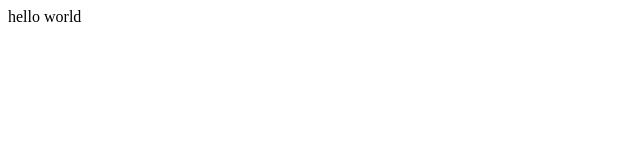
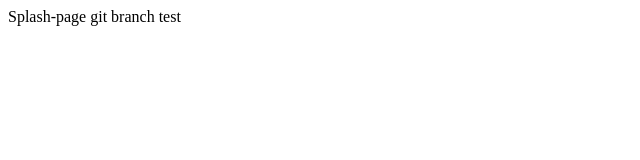
Before and after one commit to FRONTENDSCHOOL5/final-11-NigoNego, a React (Create React App) app: page / in a window 1280 px wide. Shown: the top 160 px of the page, without its empty margins (0-640 px from the left). Built offline with nearby package versions, Linux system fonts and the light colour scheme.

Commit message:
🤔 Test : branch test

```diff
--- a/src/App.js
+++ b/src/App.js
@@ -1,8 +1,10 @@
+import Splash from "./components/Splash";
+
 function App() {
   return (
-    <div>
-      hello world
-    </div>
+    <>
+      <Splash />
+    </>
   );
 }
 export default App;
--- /dev/null
+++ b/src/components/Splash.js
@@ -0,0 +1,7 @@
+import React from "react";
+
+function Splash() {
+  return <div>Splash-page git branch test</div>;
+}
+
+export default Splash;
```
